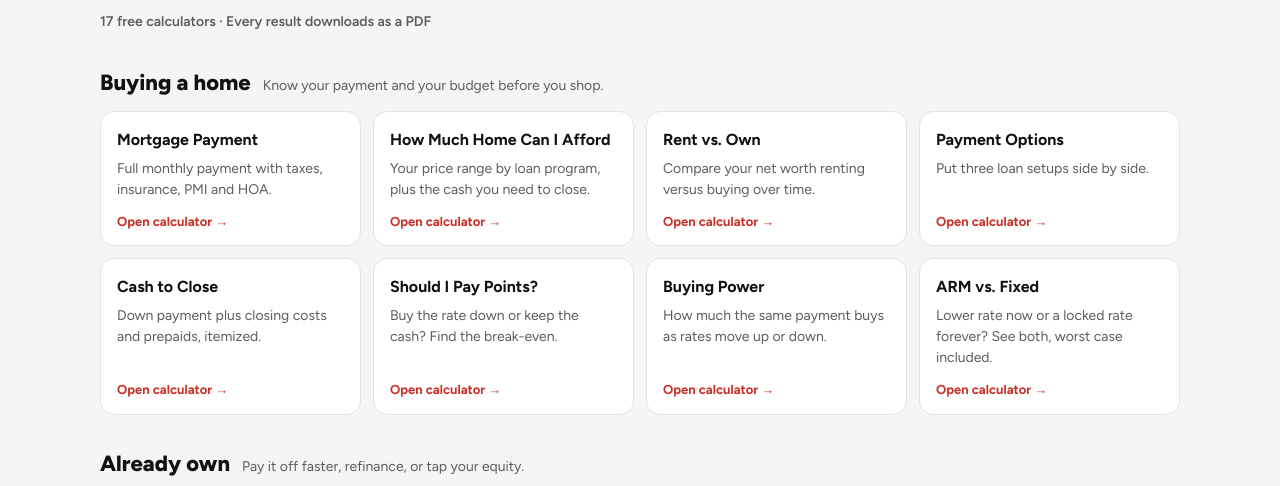
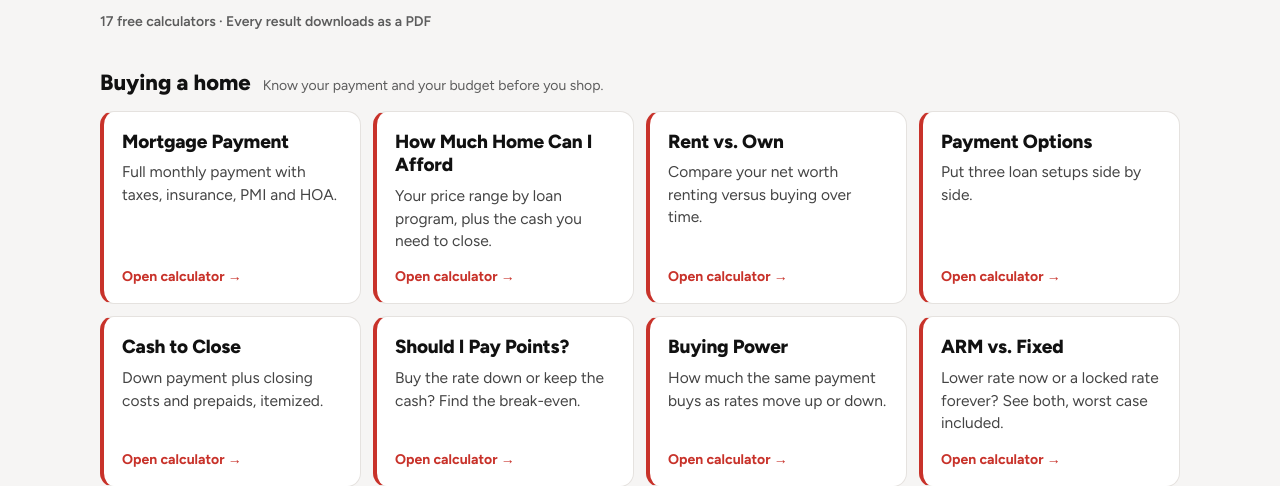
Before and after one commit to cheskyfuchs-cmyk/calculators, a plain HTML site: page index.html in a window 1280 px wide. Shown: the part 560-1046 px from the top of the page. Drawn offline with nearby package versions, Linux system fonts and the light colour scheme.

Commit message:
Card styling: red edge, larger titles and descriptions
Co-Authored-By: Claude Opus 5.5 <noreply@anthropic.com>
Claude-Session: https://claude.ai/code/session_0136sSA3Skubx5ACVavTUkKd

```diff
--- a/index.html
+++ b/index.html
@@ -71,11 +71,11 @@ button, input, select { font: inherit; color: inherit; }
 .cat-head h2 { font-family: var(--display); font-weight: 800; font-size: 22px; margin: 0; }
 .cat-head p { margin: 0; color: var(--muted); font-size: 14px; }
 .grid { display: grid; grid-template-columns: repeat(auto-fill, minmax(240px, 1fr)); gap: 12px; }
-.card { display: flex; flex-direction: column; gap: 6px; background: var(--surface); border: 1px solid var(--line); border-radius: 14px; padding: 16px 16px 14px; text-decoration: none; color: var(--ink); transition: border-color .15s, transform .15s; }
+.card { display: flex; flex-direction: column; gap: 8px; background: var(--surface); border: 1px solid var(--line); border-left: 4px solid var(--accent); border-radius: 14px; padding: 18px 18px 16px; text-decoration: none; color: var(--ink); transition: border-color .15s, transform .15s; }
 .card:hover { border-color: var(--accent); box-shadow: 0 2px 0 var(--accent); transform: translateY(-1px); }
-.card b { font-size: 16px; }
-.card span { font-size: 14px; color: var(--muted); }
-.card i { font-style: normal; font-size: 13px; font-weight: 700; color: var(--accent); margin-top: auto; padding-top: 6px; }
+.card b { font-size: 19px; font-weight: 800; letter-spacing: -0.01em; line-height: 1.25; }
+.card span { font-size: 15.5px; color: #444; line-height: 1.45; }
+.card i { font-style: normal; font-size: 14px; font-weight: 700; color: var(--accent); margin-top: auto; padding-top: 6px; }
 
 /* calculator view */
 .crumbs { padding: 20px 0 0; font-size: 14px; }
```
